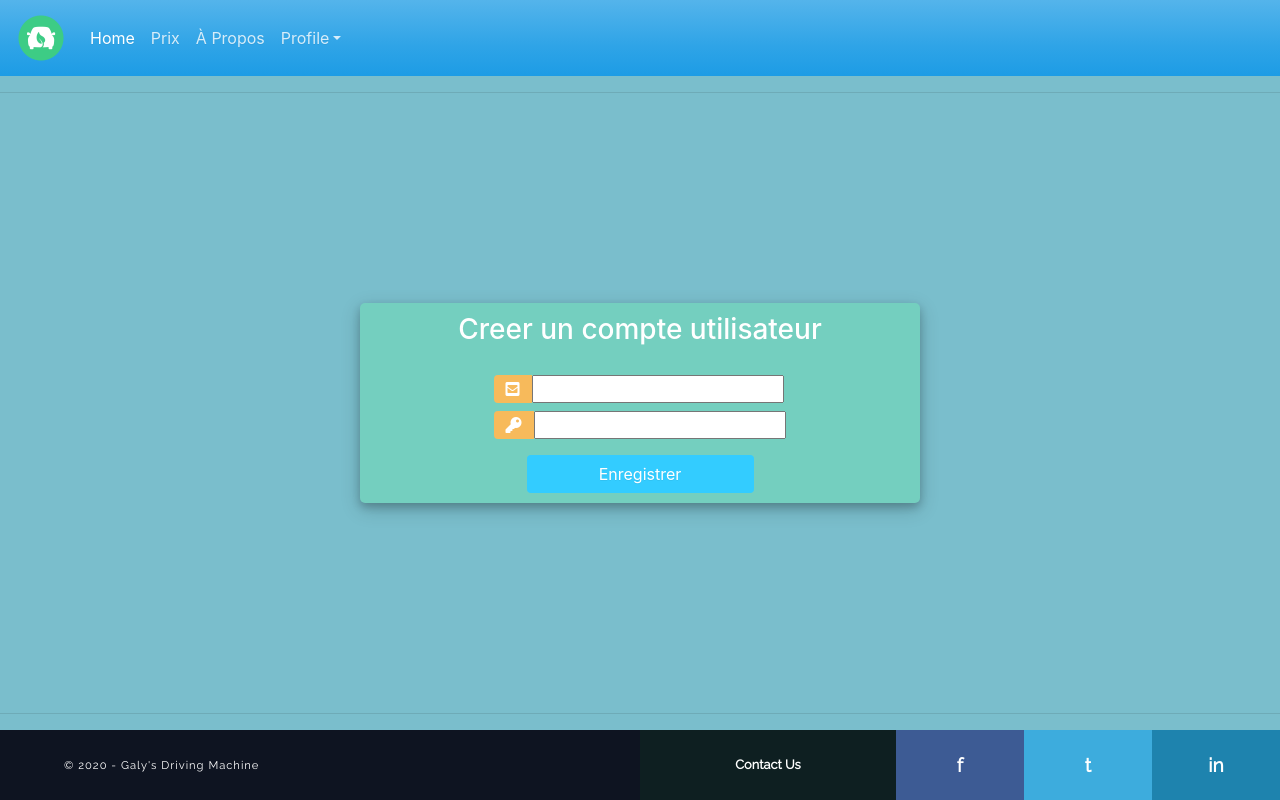
After one commit to lepine-emilie/python_my_driving_school, a Django app: page /create_user in a window 1280 px wide. The commit adds this page. Run offline with Django 3.2, Linux system fonts and the light colour scheme; some libraries are stand-ins or nearby versions.

Commit message:
login and usercreation forms

```diff
--- /dev/null
+++ b/intranet/intranet/accounts/forms.py
@@ -0,0 +1,9 @@
+from django.forms import ModelForm
+from django.contrib.auth.forms import UserCreationForm
+from django import forms
+from django.contrib.auth.models import User
+
+class CreateUserForm(UserCreationForm):
+    class Meta:
+        model = User
+        fields = ['email', 'password1']
--- a/intranet/intranet/accounts/templates/accounts/login.html
+++ b/intranet/intranet/accounts/templates/accounts/login.html
@@ -11,7 +11,7 @@
 			<div class="d-flex justify-content-center">
 
 
-				<h3 id="form-title">LOGIN</h3>
+				<h3 id="form-title">Se connecter</h3>
 			</div>
 			<div class="d-flex justify-content-center form_container">
 				<form method="POST" action="">
--- /dev/null
+++ b/intranet/intranet/accounts/templates/accounts/usercreation.html
@@ -0,0 +1,38 @@
+{% extends 'accounts/main.html' %}
+{% load static %}
+{% block style %}
+<link rel="stylesheet" href="{% static '/css/register.css' %}">
+<link rel="stylesheet" href="https://use.fontawesome.com/releases/v5.6.1/css/all.css" integrity="sha384-gfdkjb5BdAXd+lj+gudLWI+BXq4IuLW5IT+brZEZsLFm++aCMlF1V92rMkPaX4PP" crossorigin="anonymous">
+{% endblock %}
+{% block content %}
+<div class="container h-100">
+    <div class="d-flex justify-content-center h-100">
+        <div class="user_card">
+            <div class="d-flex justify-content-center">
+                <h3 id="form-title">Creer un compte utilisateur</h3>
+            </div>
+            <div class="d-flex justify-content-center form_container">
+
+                <form method="POST" action="">
+                    {% csrf_token %}
+                    <div class="input-group mb-2">
+                        <div class="input-group-append">
+                            <span class="input-group-text"><i class="fas fa-envelope-square"></i></span>
+                        </div>
+                        {{form.email}}
+                    </div>
+                    <div class="input-group mb-2">
+                        <div class="input-group-append">
+                            <span class="input-group-text"><i class="fas fa-key"></i></span>
+                        </div>
+                        {{form.password1}}
+                    </div>
+                    <div class="d-flex justify-content-center mt-3 login_container">
+                        <input class="btn login_btn" type="submit" value="Enregistrer">
+                    </div>
+                </form>
+            </div>
+        </div>
+    </div>
+</div>
+{% endblock %}
--- a/intranet/intranet/accounts/urls.py
+++ b/intranet/intranet/accounts/urls.py
@@ -6,4 +6,5 @@ urlpatterns = [
     path('accounts', views.home),
     path('prices', views.prices, name='prices'),
     path('login', views.login, name='login'),
+    path('create_user', views.usercreation, name='register'),
 ]
--- a/intranet/intranet/accounts/views.py
+++ b/intranet/intranet/accounts/views.py
@@ -1,6 +1,10 @@
 from django.shortcuts import render
 from django.http import HttpResponse
+from django.forms import inlineformset_factory
+from django.contrib.auth.forms import UserCreationForm
+
 from .models import *
+from .forms import CreateUserForm
 
 # Create your views here.
 
@@ -16,3 +20,15 @@ def prices(request):
 
 def login(request):
     return render(request, 'accounts/login.html')
+
+
+def usercreation(request):
+    form = CreateUserForm()
+
+    if request.method == 'POST':
+        form = CreateUserForm(request.POST)
+        if form.is_valid():
+            form.save()
+
+    context = {'form': form}
+    return render(request, 'accounts/usercreation.html', context)
--- /dev/null
+++ b/intranet/intranet/static/css/register.css
@@ -0,0 +1,54 @@
+		body,
+		html {
+			margin: 0;
+			padding: 0;
+			height: 100%;
+			background: #7abecc !important;
+		}
+		.user_card {
+			width: 35em;
+			margin-top: auto;
+			margin-bottom: auto;
+			background: #74cfbf;
+			position: relative;
+			display: flex;
+			justify-content: center;
+			flex-direction: column;
+			padding: 10px;
+			box-shadow: 0 4px 8px 0 rgba(0, 0, 0, 0.2), 0 6px 20px 0 rgba(0, 0, 0, 0.19);
+			-webkit-box-shadow: 0 4px 8px 0 rgba(0, 0, 0, 0.2), 0 6px 20px 0 rgba(0, 0, 0, 0.19);
+			-moz-box-shadow: 0 4px 8px 0 rgba(0, 0, 0, 0.2), 0 6px 20px 0 rgba(0, 0, 0, 0.19);
+			border-radius: 5px;
+
+		}
+
+		.form_container {
+			margin-top: 20px;
+		}
+
+		#form-title{
+			color: #fff;
+		}
+		.login_btn {
+			width: 100%;
+			background: #33ccff !important;
+			color: white !important;
+		}
+		.login_btn:focus {
+			box-shadow: none !important;
+			outline: 0px !important;
+		}
+		.login_container {
+			padding: 0 2rem;
+		}
+		.input-group-text {
+			background: #f7ba5b !important;
+			color: white !important;
+			border: 0 !important;
+			border-radius: 0.25rem 0 0 0.25rem !important;
+		}
+		.input_user,
+		.input_pass:focus {
+			box-shadow: none !important;
+			outline: 0px !important;
+		}
```
